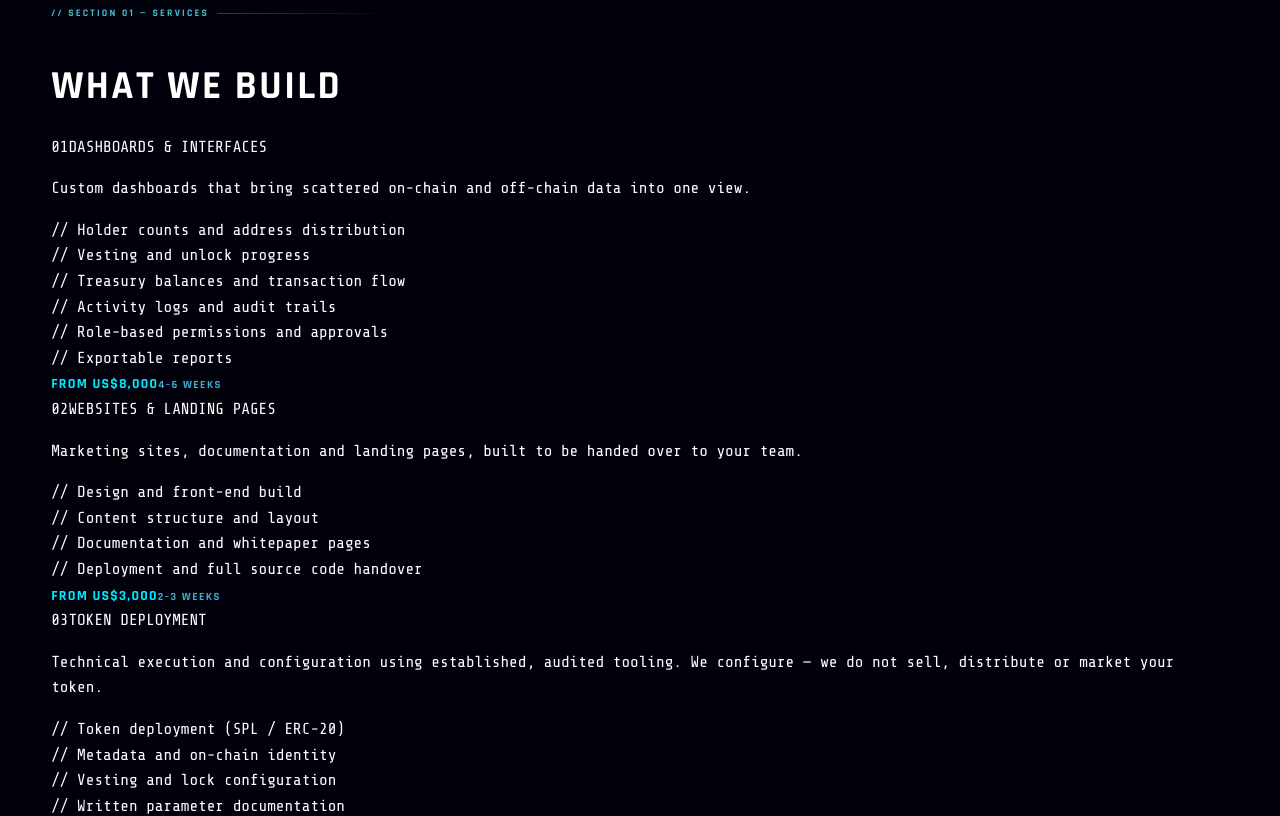
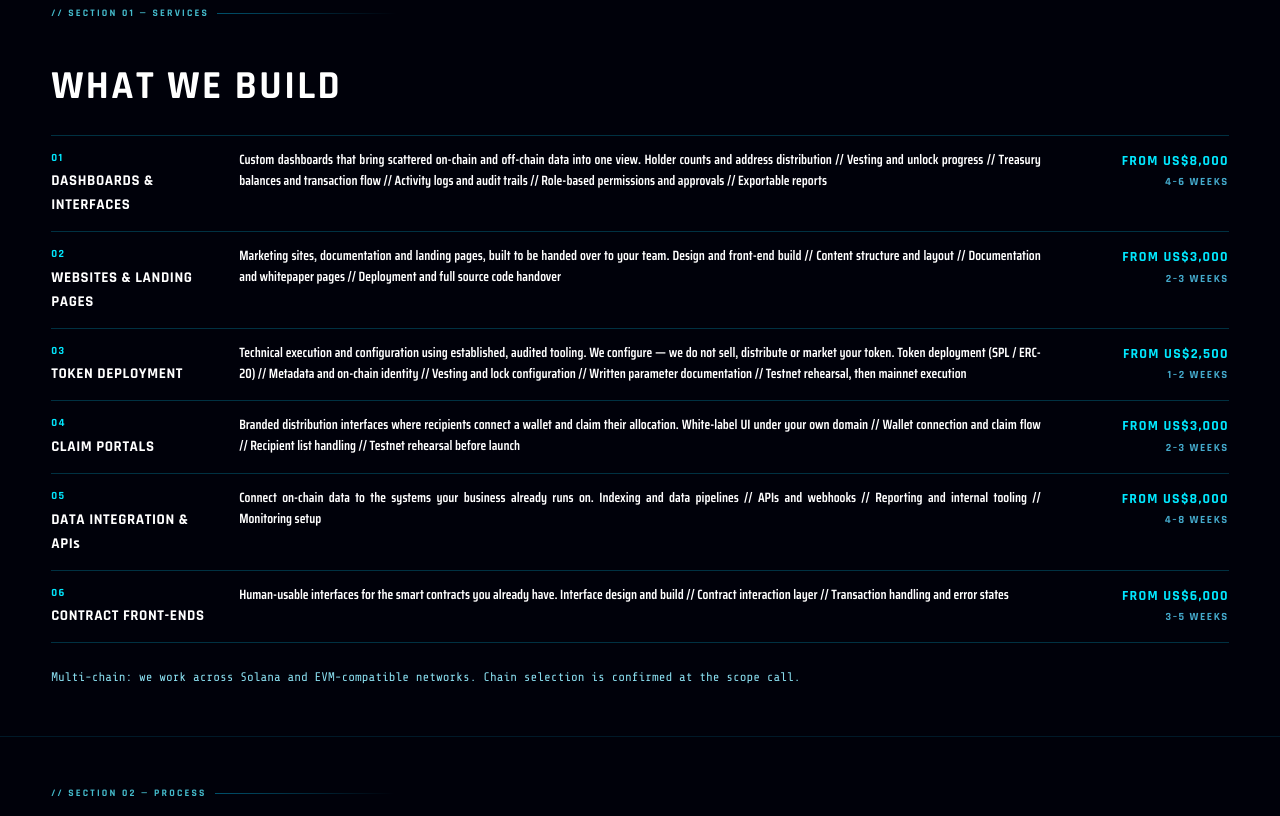
Before and after one commit to cosmosledgerlabs/cosmosledgerlabs-website, a Next.js app: page /services in a window 1280 px wide. Shown: the part 640-1456 px from the top of the page. Built offline with nearby package versions, Linux system fonts and the light colour scheme; no server answers.

Commit message:
Change service card layout from grid to row
Refactor service cards to use a row layout instead of a grid layout, updating the structure and class names accordingly.

```diff
--- a/pages/services.js
+++ b/pages/services.js
@@ -214,20 +214,17 @@ export default function Services() {
             <div className="sec-tag">{t('services', 'tagServices', lang)} <div className="sec-tag-line" /></div>
             <h2 className={styles.secTitle}>{t('services', 'headServices', lang)}</h2>
 
-            <div className={styles.grid}>
+            <div className={styles.ledger}>
               {SERVICES.map((s) => (
-                <div key={s.n} className={styles.card}>
-                  <div className={styles.cardTop}>
-                    <span className={styles.cardNum}>{s.n}</span>
-                    <span className={styles.cardName}>{L(s.name)}</span>
+                <div key={s.n} className={styles.row}>
+                  <div className={styles.rowHead}>
+                    <span className={styles.rowNum}>{s.n}</span>
+                    <span className={styles.rowName}>{L(s.name)}</span>
                   </div>
-                  <p className={styles.cardLead}>{L(s.lead)}</p>
-                  <div className={styles.cardList}>
-                    {s.items.map((it) => (
-                      <div key={it.en} className={styles.cardItem}>// {L(it)}</div>
-                    ))}
+                  <div className={styles.rowText}>
+                    {L(s.lead)} {s.items.map((it) => L(it)).join(' // ')}
                   </div>
-                  <div className={styles.cardMeta}>
+                  <div className={styles.rowMeta}>
                     <span className={styles.price}>
                       {t('services', 'priceFrom', lang)} {s.price}
                     </span>
```
